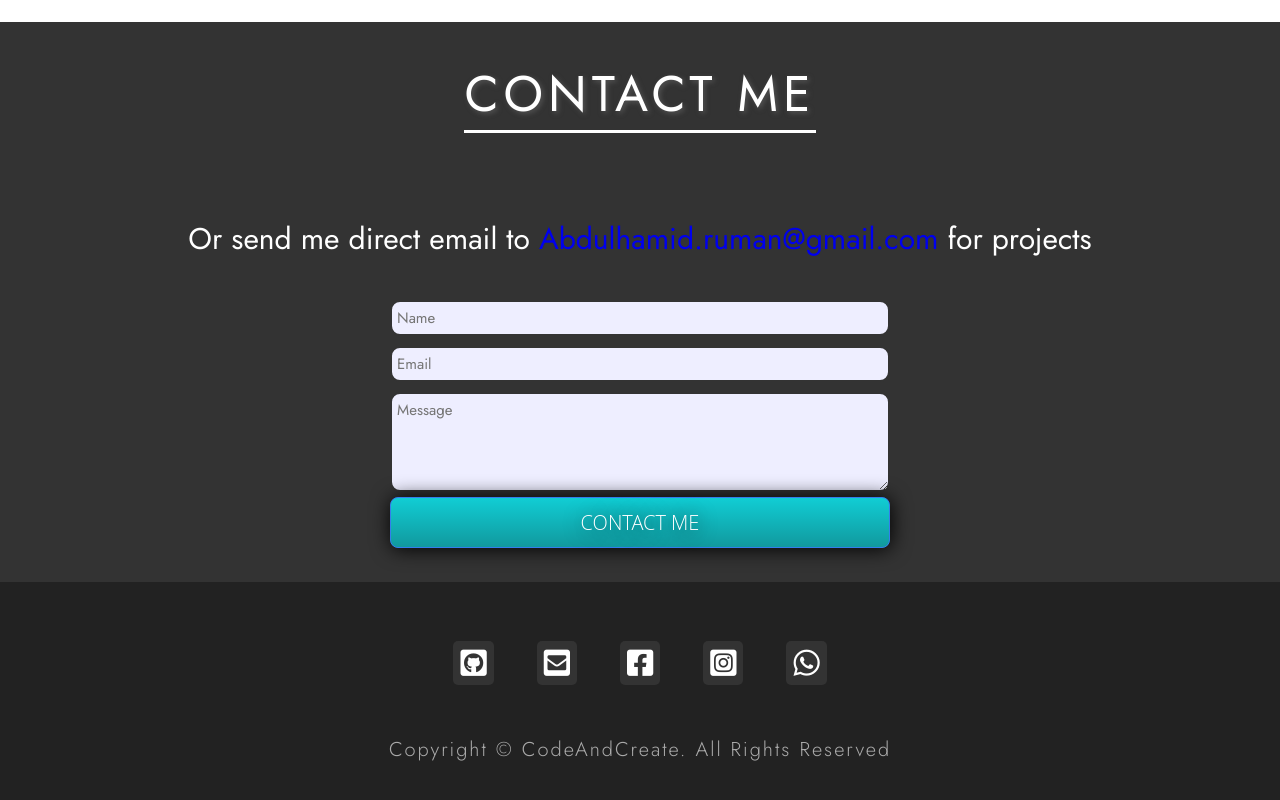
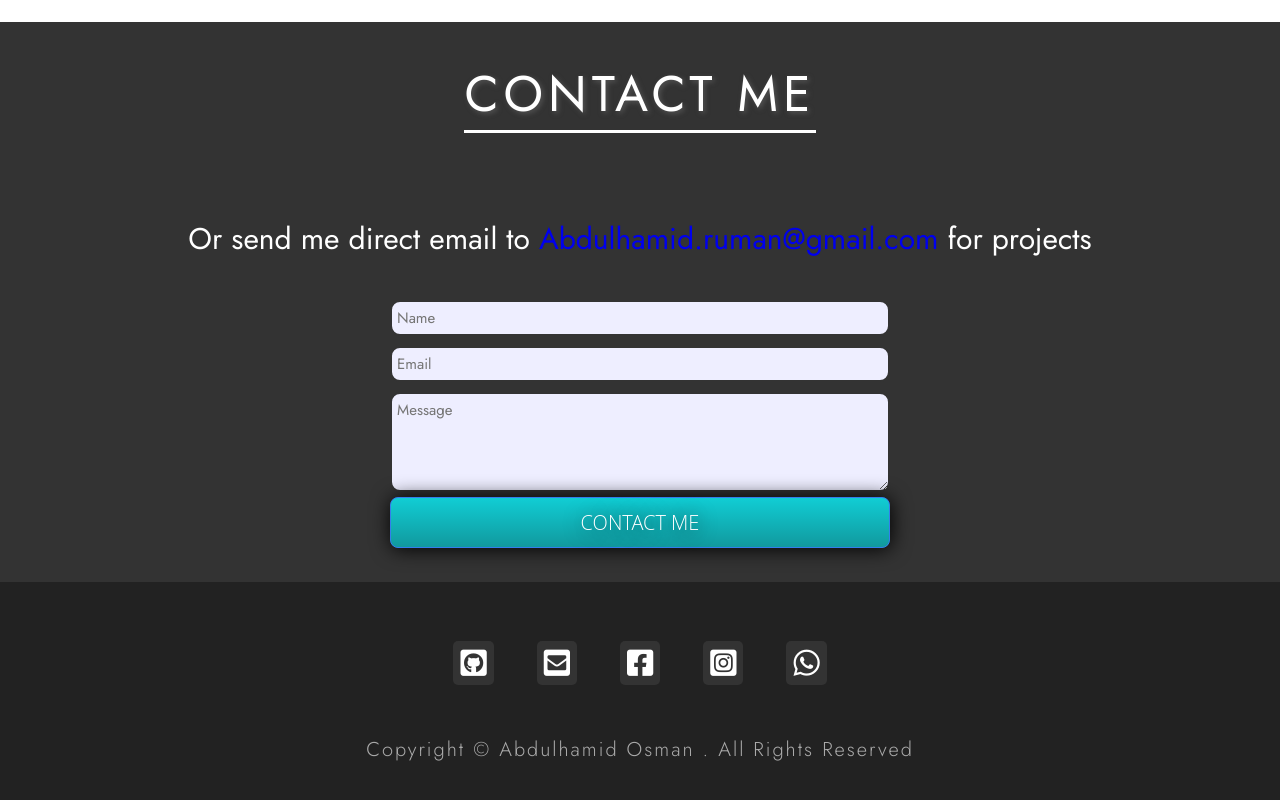
Before and after one commit to Abdulhamid-Osman/Abdull-, a plain HTML site: page index.html in a window 1280 px wide. Shown: the part 2704-3504 px from the top of the page. Drawn offline with Linux system fonts and the light colour scheme.

Commit message:
Update index.html

```diff
--- a/index.html
+++ b/index.html
@@ -165,7 +165,7 @@
           </a>
         </div>
         <p class="copyright">
-          Copyright &copy; CodeAndCreate. All Rights Reserved
+          Copyright &copy; Abdulhamid Osman . All Rights Reserved
         </p>
       </footer>
       <!-- End of Section 5 -->
```
